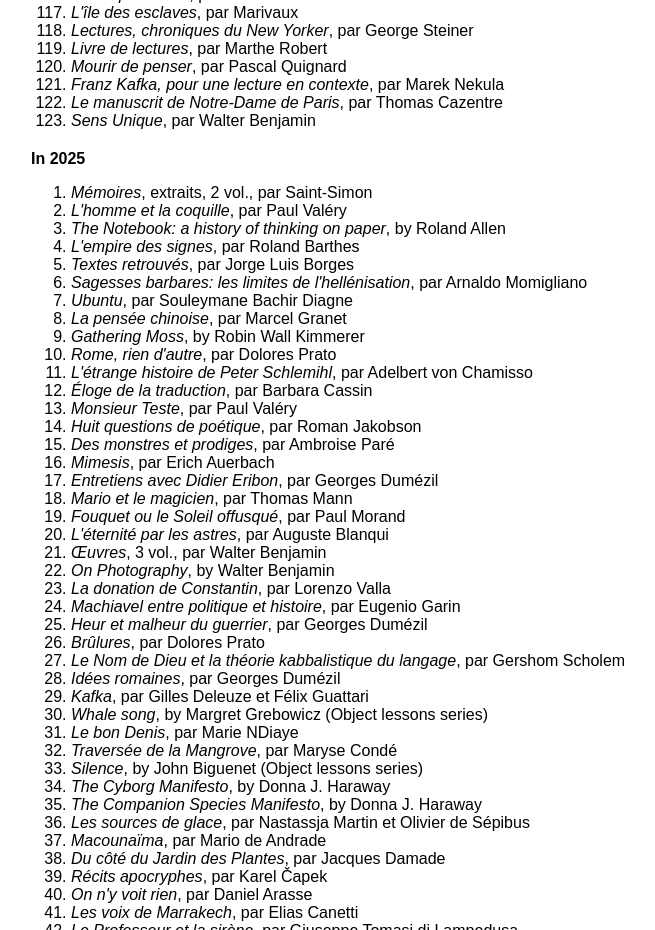
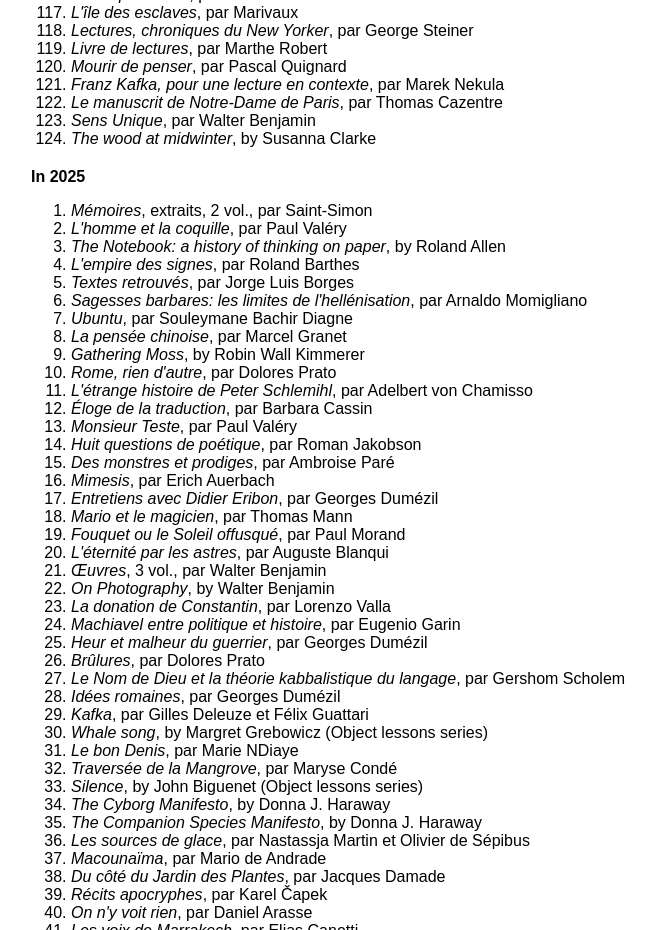
Before and after one commit to rgs/rgs.github.com, a plain HTML site: page books.html in a window 1280 px wide. Shown: the part 2220-3150 px from the top of the page, without its empty margins (225-880 px from the left). Drawn offline with Linux system fonts and the light colour scheme.

Commit message:
One more short book

```diff
--- a/books.html
+++ b/books.html
@@ -130,6 +130,7 @@
 <li><i>Franz Kafka, pour une lecture en contexte</i>, par Marek Nekula</li>
 <li><i>Le manuscrit de Notre-Dame de Paris</i>, par Thomas Cazentre</li>
 <li><i>Sens Unique</i>, par Walter Benjamin</i>
+<li><i>The wood at midwinter</i>, by Susanna Clarke</li>
 
 </ol>
 <h4>In 2025</h4>
```
